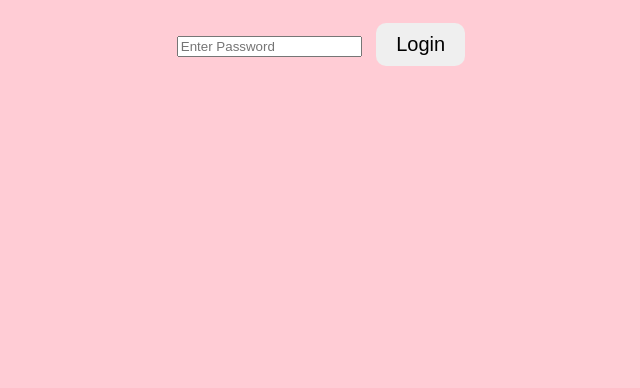
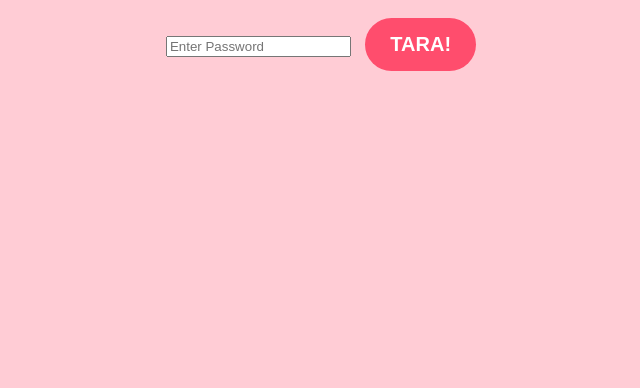
Before and after one commit to rayysalcedo/for-mahal, a plain HTML site: page index.html in a window 1280 px wide. Shown: the part 412-800 px from the top of the page, without its empty margins (314-954 px from the left). Drawn offline with Linux system fonts and the light colour scheme.

Commit message:
Update index.html

```diff
--- a/index.html
+++ b/index.html
@@ -29,19 +29,26 @@
         }
         button {
             font-size: 20px;
-            padding: 10px 20px;
+            padding: 15px 25px;
             margin: 10px;
             border: none;
             cursor: pointer;
-            border-radius: 10px;
+            border-radius: 30px;
+            transition: background-color 0.3s ease, transform 0.3s ease;
         }
-        #yesBtn {
+        #taraBtn {
             background-color: #ff4d6d;
             color: white;
+            font-weight: bold;
+        }
+        #taraBtn:hover {
+            background-color: #d63384;
+            transform: scale(1.1);
         }
         #noBtn {
             background-color: #6c757d;
             color: white;
+            font-weight: bold;
         }
         #reaction {
             margin-top: 20px;
@@ -67,7 +74,7 @@
             <h1>HI MAHAL!</h1>
             <p>ANO MUNA PASSWORD?</p>
             <input type="password" id="passwordInput" placeholder="Enter Password" />
-            <button id="loginBtn">Login</button>
+            <button id="taraBtn">TARA!</button>
             <p id="errorMessage" style="color: red; display: none;">Incorrect Password. Try Again.</p>
         </div>
 
@@ -85,7 +92,7 @@
 
     <script>
         // Password verification
-        document.getElementById("loginBtn").addEventListener("click", function() {
+        document.getElementById("taraBtn").addEventListener("click", function() {
             const password = document.getElementById("passwordInput").value;
             if (password === "natsusnow") {
                 document.getElementById("passwordScreen").style.display = "none"; // Hide the password screen
@@ -97,7 +104,7 @@
 
         // Valentine's page behavior
         document.getElementById("yesBtn").addEventListener("click", function() {
-            document.getElementById("reaction").innerText = "YOWN! SEE YOU SA VALENTINES DATE NATIN! 💖";
+            document.getElementById("reaction").innerText = "YOWN! MAHAL NA MAHAL KITA 💖";
             document.getElementById("reaction").style.display = "block";
             document.getElementById("gif").src = "https://media.giphy.com/media/MLN293JG7qZgfByKNz/giphy.gif";
             document.getElementById("gif").style.display = "block";
```
